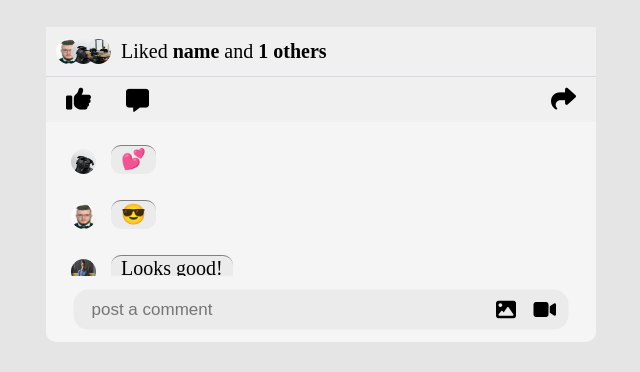
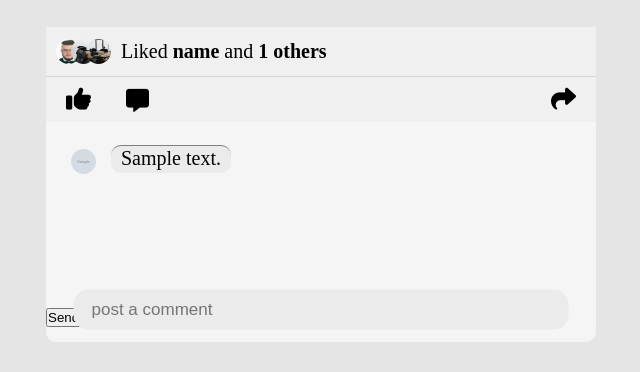
Before and after one commit to Tnovyloo/SocialBook, a Django app: page / in a window 1280 px wide. Shown: the part 622-994 px from the top of the page, without its empty margins (4-644 px from the left). Run offline with Django 4.2, Linux system fonts and the light colour scheme; a user stored in the database is signed in; tables that the repository leaves empty hold one stand-in row (values such as "Sample post"); grey boxes marked "Sample" are stand-in pictures; some libraries are stand-ins or nearby versions.

Commit message:
Creating post comment view, showing comments which comes from specific post. - Now user could use comment section

```diff
--- a/core/models.py
+++ b/core/models.py
@@ -64,16 +64,18 @@ class Post(models.Model):
 class Comment(models.Model):
     post = models.ForeignKey(
         Post,
-        on_delete=models.CASCADE
+        on_delete=models.CASCADE,
+        related_name='comments'
     )
     profile = models.ForeignKey(
         Profile,
-        on_delete=models.CASCADE
+        on_delete=models.CASCADE,
+        related_name='profile'
     )
     content = models.TextField(null=True)
 
     def __str__(self):
-        return self.post.id
+        return str(self.post.id)
 
 class Friend_Request(models.Model):
     from_user = models.ForeignKey(
--- a/core/views.py
+++ b/core/views.py
@@ -3,7 +3,7 @@ from django.shortcuts import render, redirect
 from django.http import HttpResponse
 from django.contrib.auth.models import User, auth
 from django.contrib import messages
-from .models import Profile, Post, Friend_Request, LikePost
+from .models import Profile, Post, Friend_Request, LikePost, Comment
 from django.contrib.auth.decorators import login_required
 from django.contrib.auth import update_session_auth_hash
 from django.contrib.auth.forms import PasswordResetForm
@@ -13,8 +13,6 @@ def index(request):
     user_object = User.objects.get(username=request.user.username)
     user_profile = Profile.objects.get(user=user_object)
     posts = Post.objects.all()
-
-    #TODO connect posts with post.user_id profile.image
 
     context = {
         'user_profile': user_profile,
@@ -67,7 +65,18 @@ def upload(request):
 
 # TODO comment view.
 def comment(request):
-    pass
+    if request.method == 'POST':
+        user = request.user
+        post_id = request.POST['post_id']
+        text = request.POST['text']
+        new_comment = Comment.objects.create(post=Post.objects.get(id=post_id),
+                                             profile=Profile.objects.get(user=user),
+                                             content=text)
+        new_comment.save()
+        return redirect('/')
+    else:
+        return redirect('/')
+
 
 @login_required(login_url='signin')
 def like_post(request):
--- a/templates/index.html
+++ b/templates/index.html
@@ -1,5 +1,4 @@
 {% load static %}
-<!-- {% static '/main-page/styles.css' %} -->
 <!DOCTYPE html>
 <html>
     <head>
@@ -207,31 +206,30 @@
                             <i class="fas fa-share"></i>
                         </div>
                         <div id="comments">
+                            {% for comment in post.comments.all %}
                             <div id="comment-messages">
                                 <div id="comment">
                                     <div id="comment-content">
-                                        <div id="profile-wrapper"><img src="{% static 'images/pexels-charles-1851164.jpg' %}"></div>
-                                        <p>💕</p>
-                                    </div>
-                                </div>
-                                <div id="comment">
-                                    <div id="comment-content">
-                                        <div id="profile-wrapper"><img src="{% static 'images/Gryz-Szymon.jpeg' %}"></div>
-                                        <p>😎</p>
-                                    </div>
-                                </div>
-                                <div id="comment">
-                                    <div id="comment-content">
-                                        <div id="profile-wrapper"><img src="{% static 'images/pexels-pixabay-39866.jpg' %}"></div>
-                                        <p>Looks good!</p>
+                                        <div id="profile-wrapper"><img src="{{comment.profile.profile_img.url}}"></div>
+                                        {% if comment %}
+                                        <p>{{comment.content}}</p>
+                                        {% else %}
+                                        <p>not working</p>
+                                        {% endif %}
                                     </div>
                                 </div>
                             </div>
-                            <input type="text" placeholder="post a comment" id="comment-input">
-                            <input type="file" accept=".jpg" id="image">
-                            <input type="file" accept=".mp4" id="video">
-                            <label for="image"><i class="fas fa-image"></i></label>
-                            <label for="video"><i class="fas fa-video"></i></label>
+                            {% endfor %}
+                            <form method="POST" action="comment">
+                                {% csrf_token %}
+                                <input type="text" placeholder="post a comment" id="comment-input" name="text">
+                                <input type="hidden" value="{{post.id}}" name="post_id">
+                                <button type="submit">Send comment.</button>
+                            </form>
+                            <!--                            <input type="file" accept=".jpg" id="image">-->
+<!--                            <input type="file" accept=".mp4" id="video">-->
+<!--                            <label for="image"><i class="fas fa-image"></i></label>-->
+<!--                            <label for="video"><i class="fas fa-video"></i></label>-->
                         </div>
                     </div>
                 {% endfor %}
```
